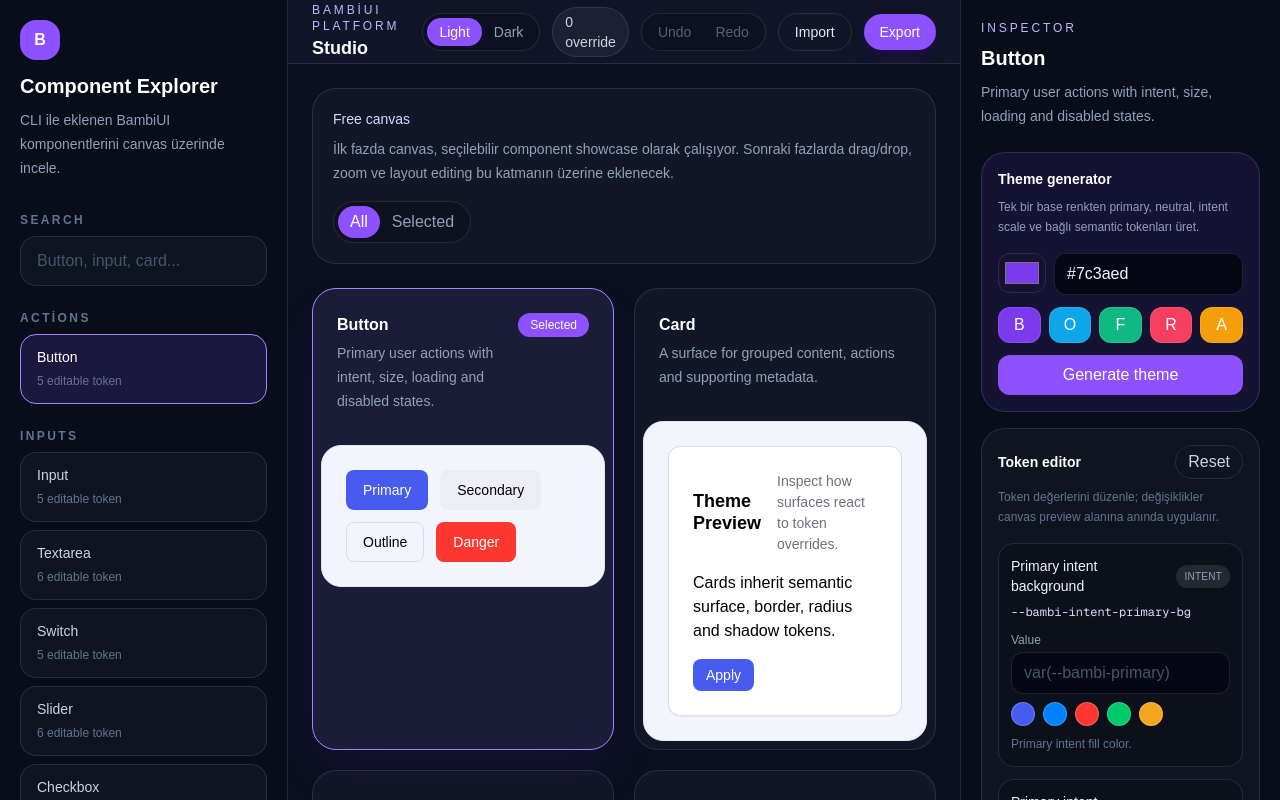
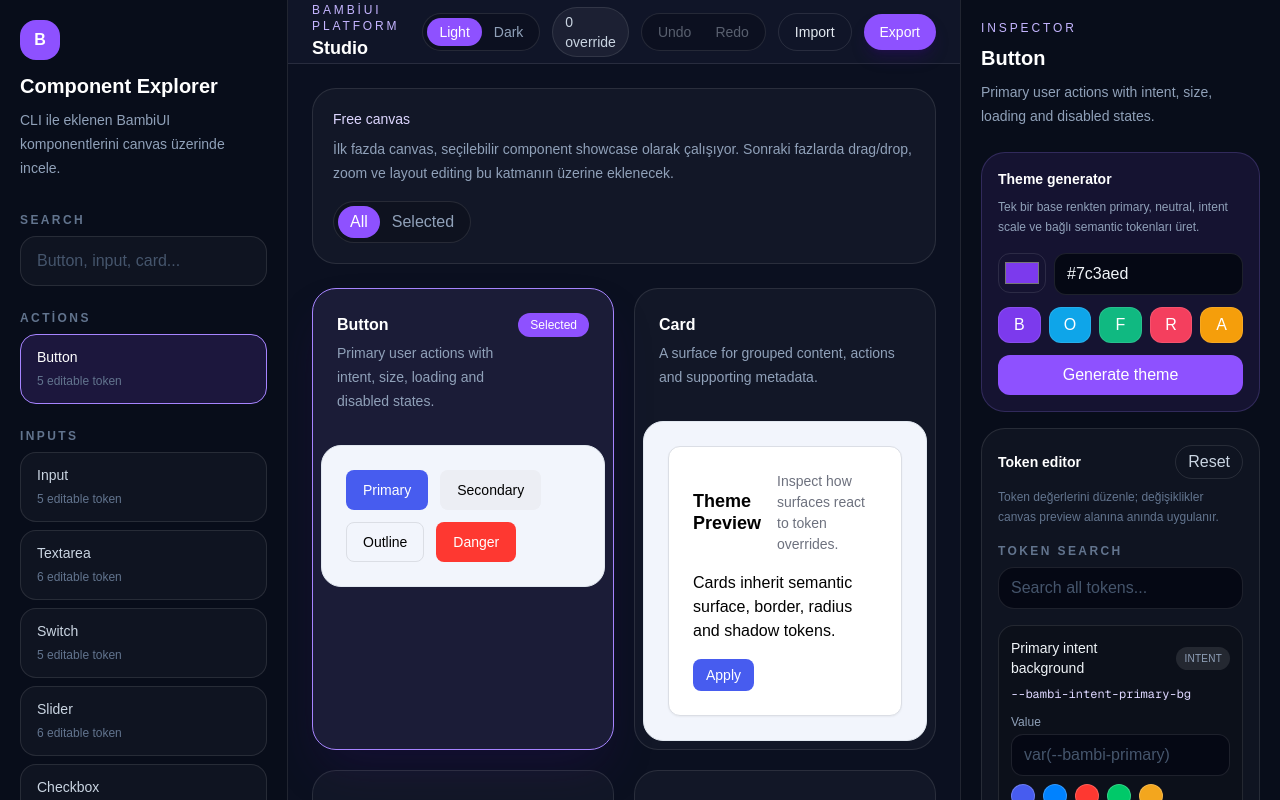
Before and after one commit to bambiui/studio, a Next.js app: page / in a window 1280 px wide. Shown: the top 800 px of the page. Built offline with nearby package versions, Linux system fonts and the light colour scheme.

Commit message:
feat(studio): add token search

```diff
--- a/src/studio/components/InspectorPanel.tsx
+++ b/src/studio/components/InspectorPanel.tsx
@@ -3,7 +3,7 @@ import type { StudioComponentDefinition } from "../registry/components";
 import { isValidHexColor } from "../theme/generator";
 import { themePresets } from "../theme/presets";
 import { editableTokenDefaults, type TokenOverrides } from "../tokens/defaults";
-import { tokenDefinitionMap } from "../tokens/metadata";
+import { tokenDefinitionMap, tokenDefinitions } from "../tokens/metadata";
 import { TokenValueControl } from "./TokenValueControl";
 
 interface InspectorPanelProps {
@@ -22,7 +22,19 @@ export function InspectorPanel({
   onApplyGeneratedTheme,
 }: InspectorPanelProps) {
   const [baseColor, setBaseColor] = useState("#7c3aed");
+  const [tokenQuery, setTokenQuery] = useState("");
   const canGenerateTheme = isValidHexColor(baseColor);
+  const normalizedTokenQuery = tokenQuery.trim().toLowerCase();
+  const displayedTokenIds = normalizedTokenQuery
+    ? tokenDefinitions
+        .filter((token) =>
+          [token.id, token.label, token.group, token.description]
+            .join(" ")
+            .toLowerCase()
+            .includes(normalizedTokenQuery),
+        )
+        .map((token) => token.id)
+    : (selectedComponent?.tokenIds ?? []);
 
   return (
     <aside className="w-full shrink-0 border-t border-white/10 bg-[#080d1a] p-5 xl:w-80 xl:border-l xl:border-t-0">
@@ -102,8 +114,19 @@ export function InspectorPanel({
           Token değerlerini düzenle; değişiklikler canvas preview alanına anında
           uygulanır.
         </p>
+        <label className="mt-4 block">
+          <span className="mb-2 block text-xs font-semibold uppercase tracking-[0.2em] text-slate-500">
+            Token search
+          </span>
+          <input
+            value={tokenQuery}
+            onChange={(event) => setTokenQuery(event.target.value)}
+            placeholder="Search all tokens..."
+            className="w-full rounded-2xl border border-white/10 bg-[#050814] px-3 py-2 text-sm text-slate-100 outline-none transition placeholder:text-slate-600 focus:border-violet-400"
+          />
+        </label>
         <div className="mt-4 space-y-3">
-          {selectedComponent?.tokenIds.map((tokenId) => {
+          {displayedTokenIds.map((tokenId) => {
             const token = tokenDefinitionMap.get(tokenId);
 
             return (
@@ -137,6 +160,11 @@ export function InspectorPanel({
               </div>
             );
           })}
+          {displayedTokenIds.length === 0 ? (
+            <p className="rounded-2xl border border-white/10 bg-black/20 p-3 text-sm text-slate-500">
+              No tokens found.
+            </p>
+          ) : null}
         </div>
       </section>
     </aside>
```
